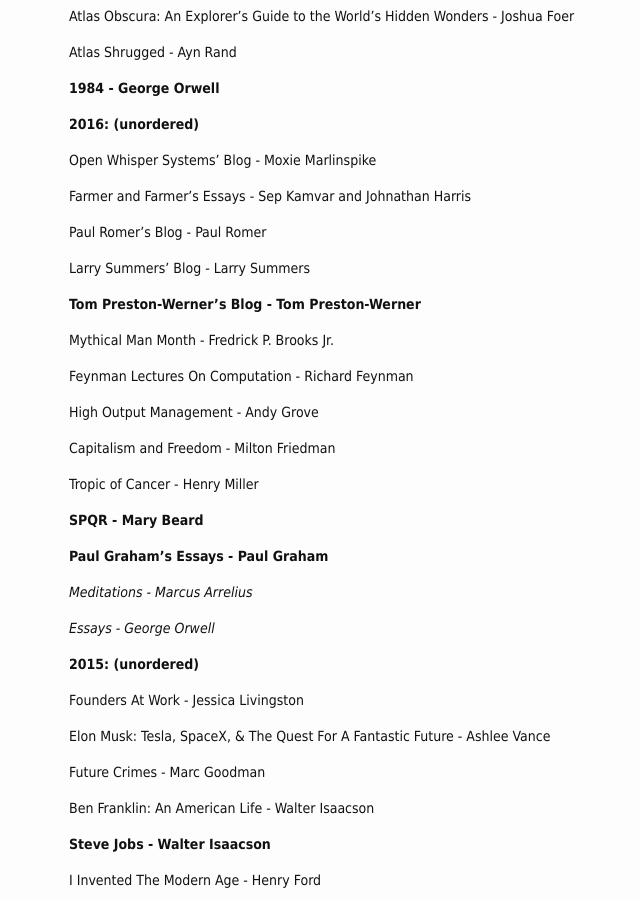
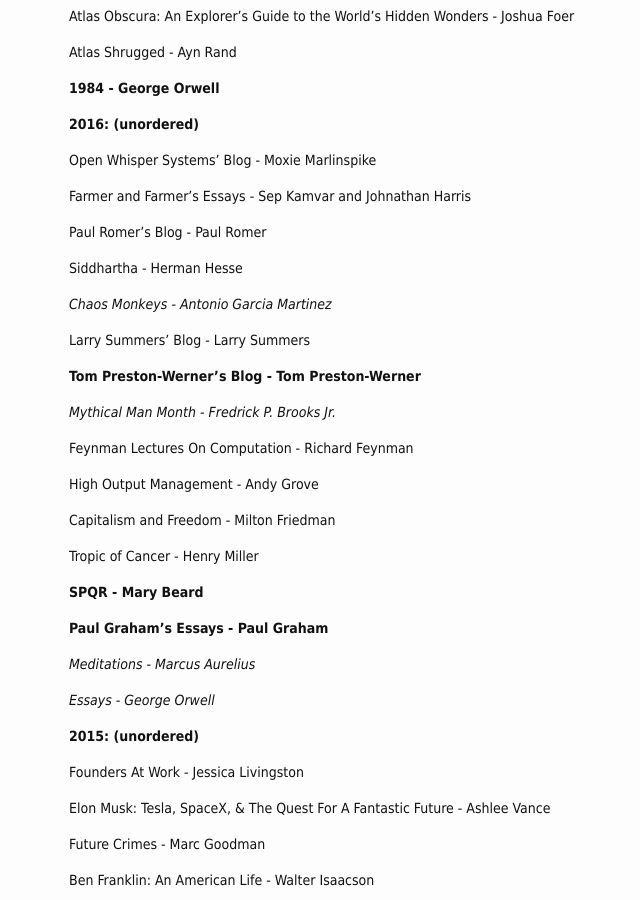
Before and after one commit to mitc-mcla/mitc-mcla.github.io, a Jekyll site: the page built from _posts/2019-11-19-lists.markdown, in a window 1280 px wide and 900 px high, scrolled down 9332 px. Shown: the whole window, without its empty margins (301-941 px from the left). Built offline with Jekyll 4.4.1, drawn with Linux system fonts in a browser that asks for light colours.

Commit message:
updated lists doc

```diff
--- a/_posts/2019-11-19-lists.markdown
+++ b/_posts/2019-11-19-lists.markdown
@@ -416,7 +416,6 @@
 
 
 
-
 **/notable written papers (scientific audience) *no particular order**
 
 Bitcoin - Satoshi Nakamoto (2009)
@@ -540,11 +539,15 @@
 
 Paul Romer’s Blog - Paul Romer
 
+Siddhartha - Herman Hesse
+
+*Chaos Monkeys - Antonio Garcia Martinez*
+
 Larry Summers’ Blog - Larry Summers
 
 **Tom Preston-Werner’s Blog - Tom Preston-Werner**
 
-Mythical Man Month - Fredrick P. Brooks Jr.
+*Mythical Man Month - Fredrick P. Brooks Jr.*
 
 Feynman Lectures On Computation - Richard Feynman
 
@@ -558,7 +561,7 @@
 
 **Paul Graham’s Essays - Paul Graham**
 
-*Meditations - Marcus Arrelius*
+*Meditations - Marcus Aurelius*
 
 *Essays - George Orwell*
 
```
